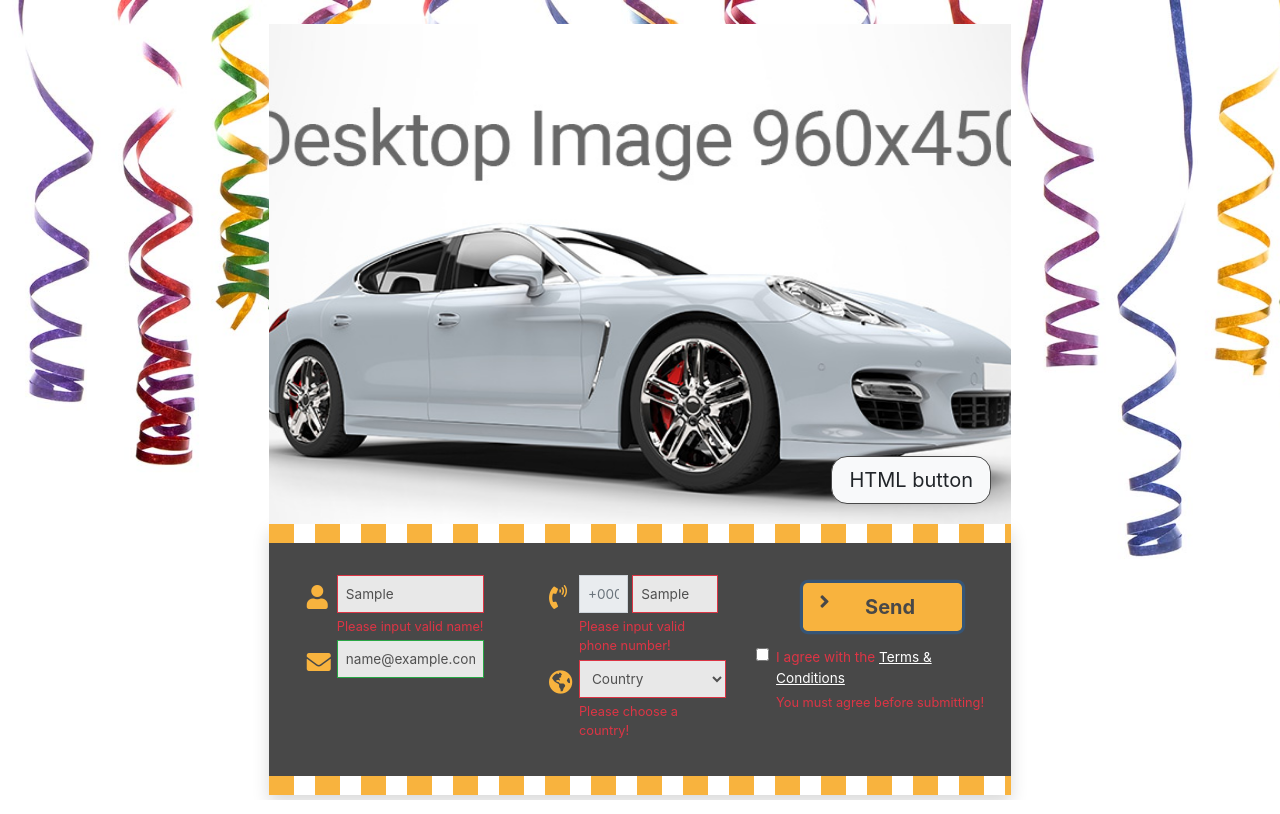
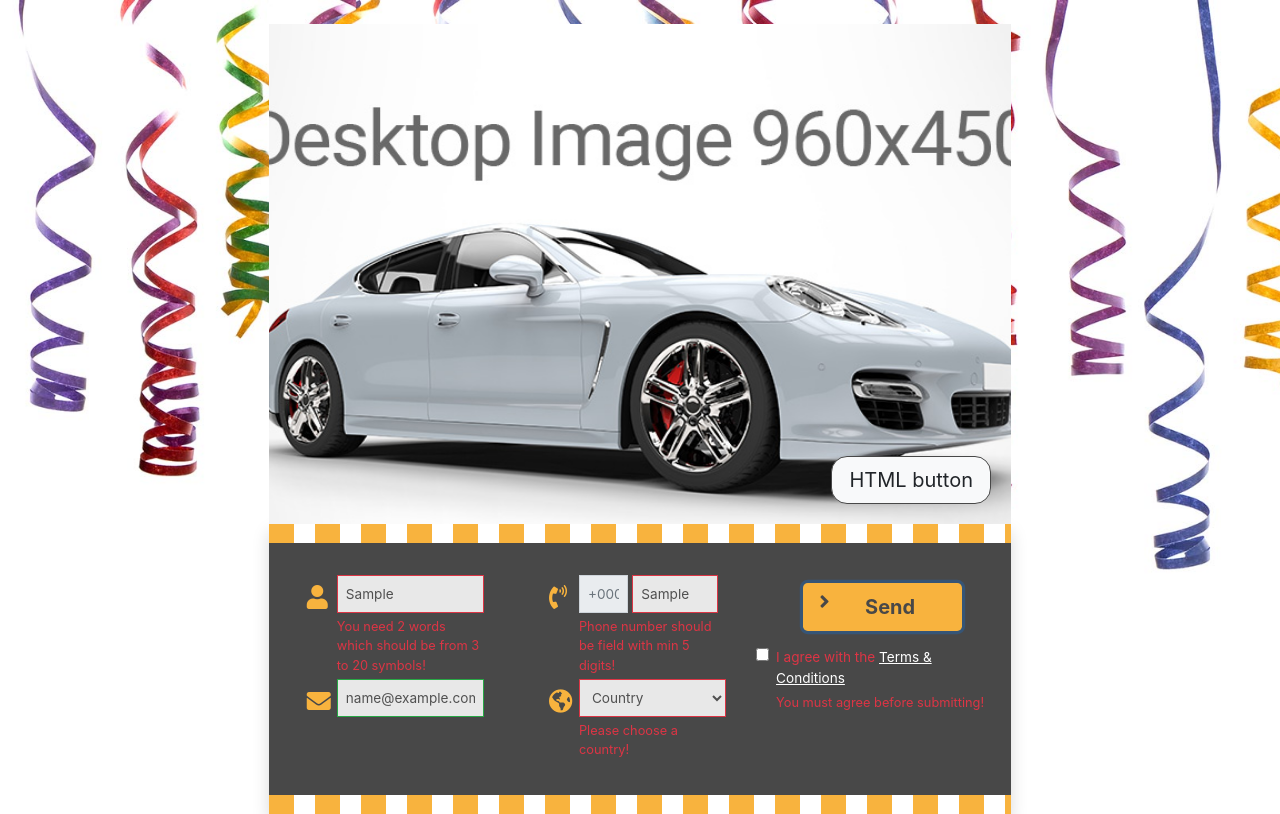
Before and after one commit to magdalena-zhekova/Naxex, a plain HTML site: page index.html in a window 1280 px wide. Both pictures are taken after typing "Sample", "name@example.com", "Sample" into the empty fields and a click on the button "Send". Drawn offline with nearby package versions, Linux system fonts and the light colour scheme.

Commit message:
Update index.html

```diff
--- a/index.html
+++ b/index.html
@@ -39,7 +39,7 @@
                                 <input type="text" id="fullName" name="fullName" placeholder="Full Name"
                                     class="form-control" pattern="[A-Z][a-zA-Z]{2,19}\s[A-Z][a-zA-Z]{2,19}" required>
                                 <div class="invalid-feedback feedback-pos">
-                                    Please input valid name!
+                                    You need 2 words which should be from 3 to 20 symbols!
                                 </div>
                             </div>
                         </div>
@@ -74,7 +74,7 @@
                                 <input type="text" id="phoneNumber" name="phoneNumber" placeholder="Phone Number"
                                     class="form-control col-8 col-lg-7 d-inline-block" pattern="[0-9]{5,}" required>
                                 <div class="invalid-feedback feedback-pos">
-                                    Please input valid phone number!
+                                    Phone number should be field with min 5 digits!
                                 </div>
                             </div>
                         </div>
```
